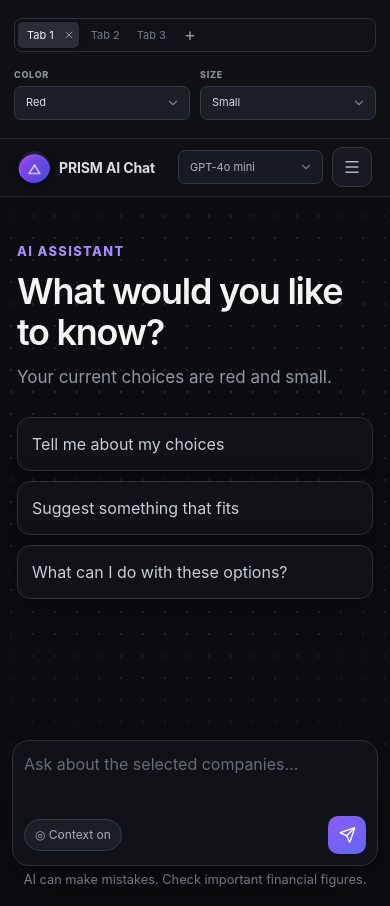
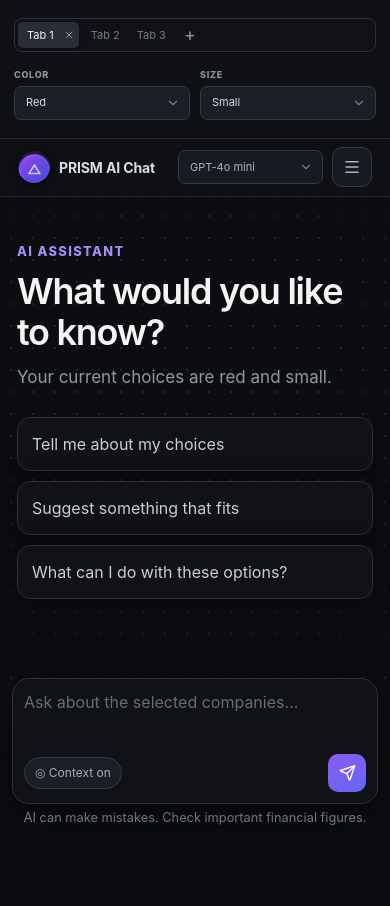
Before and after one commit to elenachoi1/ai-lca-tools, a React (Vite) app in the folder retail-chat/: page / in a window 390 px wide. After the commit the page ends 844 px from the top, so only its background shows below. Built offline with nearby package versions, Linux system fonts and the light colour scheme.

Commit message:
Add tab switching tool and fixed panel scrolling

```diff
--- a/retail-chat/src/App.jsx
+++ b/retail-chat/src/App.jsx
@@ -13,6 +13,19 @@
 const MODELS = [['openai/gpt-4o-mini', 'GPT-4o mini'], ['anthropic/claude-3.5-sonnet', 'Claude 3.5 Sonnet'], ['google/gemini-2.0-flash-001', 'Gemini 2.0 Flash'], ['meta-llama/llama-3.3-70b-instruct', 'Llama 3.3 70B']]
 const SUGGESTIONS = ['Tell me about my choices', 'Suggest something that fits', 'What can I do with these options?']
 const MENU_TOOLS = [
+  {
+    type: 'function',
+    function: {
+      name: 'show_tab',
+      description: 'Switch the visible left-panel tab. Use this when the user asks to show, open, view, or go to a tab.',
+      parameters: {
+        type: 'object',
+        properties: { tab: { type: 'string', description: 'Tab name to show, such as Tab 3.' } },
+        required: ['tab'],
+        additionalProperties: false
+      }
+    }
+  },
   {
     type: 'function',
     function: {
@@ -153,6 +166,11 @@
       return match
     }
     return {
+    show_tab: args => {
+      const tab = resolveTab(args.tab)
+      setActiveTab(tab)
+      return { success: true, activeTab: tab }
+    },
     get_menu_selections: args => {
       const tab = resolveTab(args.tab)
       return { tab, ...(tabSelections[tab] || { color: COLORS[0], size: SIZES[0] }) }
@@ -176,7 +194,7 @@
     }
   }}, [activeTab, tabs, tabSelections])
   const tabSummary = tabs.map(tab => `${tab}: ${tabSelections[tab]?.color || COLORS[0]}, ${tabSelections[tab]?.size || SIZES[0]}`).join('; ')
-  const systemPrompt = `You are a concise assistant. ${contextOn ? `The active tab is ${activeTab}. Tab selections are: ${tabSummary}. A request naming a tab applies only to that tab. A request without a tab applies only to the active tab. Use the menu tools to make changes.` : ''}`
+  const systemPrompt = `You are a concise assistant. ${contextOn ? `The active tab is ${activeTab}. Tab selections are: ${tabSummary}. A request to show, open, view, or go to a tab must use show_tab. A request naming a tab applies only to that tab. A request without a tab applies only to the active tab. Use the menu tools to make changes.` : ''}`
   const save = finished => {
     if (!finished.some(m => m.role === 'user')) return
     const id = currentId || crypto.randomUUID(), chatTitle = finished.find(m => m.role === 'user').content.slice(0, 60)
--- a/retail-chat/src/prism-theme.css
+++ b/retail-chat/src/prism-theme.css
@@ -9,16 +9,28 @@
   background: #090b0e;
 }
 
+html,
+body,
+#root {
+  width: 100%;
+  height: 100%;
+  overflow: hidden;
+}
+
 .app-shell {
+  height: 100dvh;
+  overflow: hidden;
   background: #0b0d10;
 }
 
 .sidebar {
+  height: 100%;
   padding: 18px 14px;
   gap: 16px;
   color: #f4f4f5;
   background: #0f1115;
   border-right: 1px solid #24272d;
+  overflow: hidden;
 }
 
 .sidebar-resizer {
@@ -139,6 +151,8 @@
 }
 
 main {
+  min-height: 0;
+  overflow: hidden;
   color: #d8dce3;
   background-color: #0b0d10;
   background-image: radial-gradient(#242831 1px, transparent 1px);
@@ -213,6 +227,9 @@
 }
 
 .conversation {
+  min-height: 0;
+  overflow-y: auto;
+  overscroll-behavior: contain;
   background: radial-gradient(circle at 50% 42%, transparent 0, #0b0d1021 56%, #0b0d10b8 100%);
 }
 
@@ -366,8 +383,19 @@
 }
 
 @media (max-width: 760px) {
+  .app-shell {
+    height: 100dvh;
+    min-height: 0;
+    grid-template-rows: auto minmax(0, 1fr);
+  }
+
   .sidebar {
+    height: auto;
     border-right: 0;
     border-bottom: 1px solid #24272d;
   }
+
+  main {
+    min-height: 0;
+  }
 }
```
